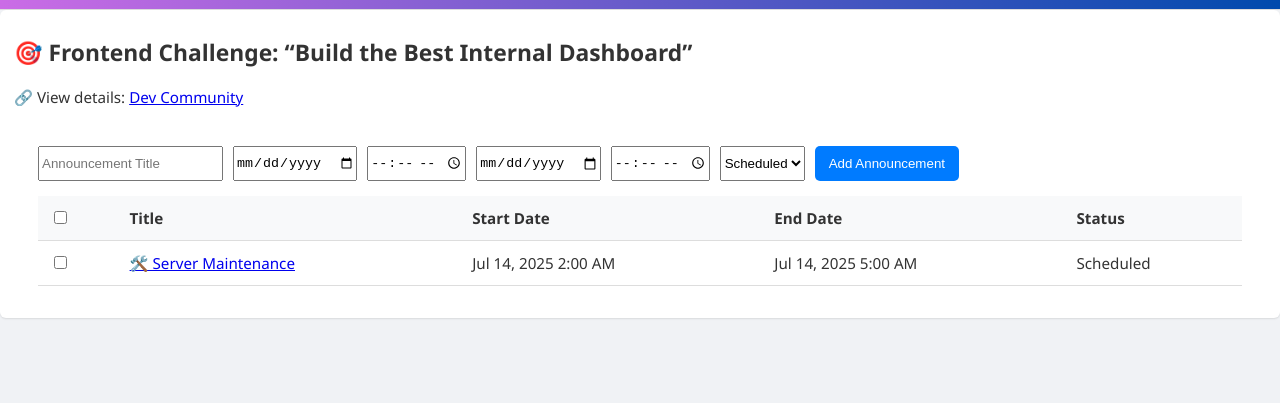
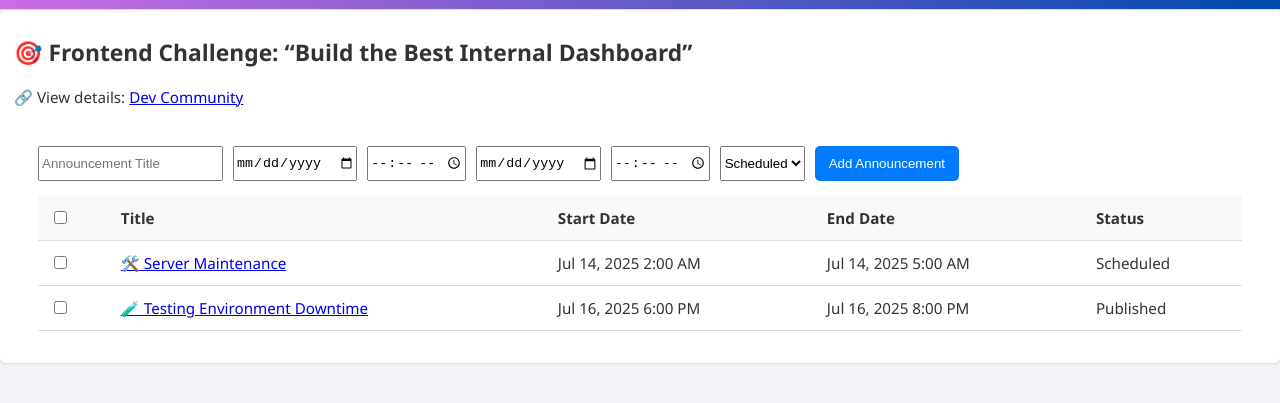
Before and after one commit to pooja-bhavani/office-announcement-dashboard, a plain HTML site: page index.html in a window 1280 px wide. Shown: the part 101-504 px from the top of the page. Drawn offline with Linux system fonts and the light colour scheme.

Commit message:
Update index.html

```diff
--- a/index.html
+++ b/index.html
@@ -66,6 +66,14 @@
           <td>Jul 14, 2025 2:00 AM</td>
           <td>Jul 14, 2025 5:00 AM</td>
           <td>Scheduled</td>
+        <tr>
+          <td><input type="checkbox" /></td>
+          <td><a href="#">🧪 Testing Environment Downtime</a></td>
+          <td>Jul 16, 2025 6:00 PM</td>
+          <td>Jul 16, 2025 8:00 PM</td>
+         <td>Published</td>
+      </tr>
+
         </tr>
       </tbody>
     </table>
```
